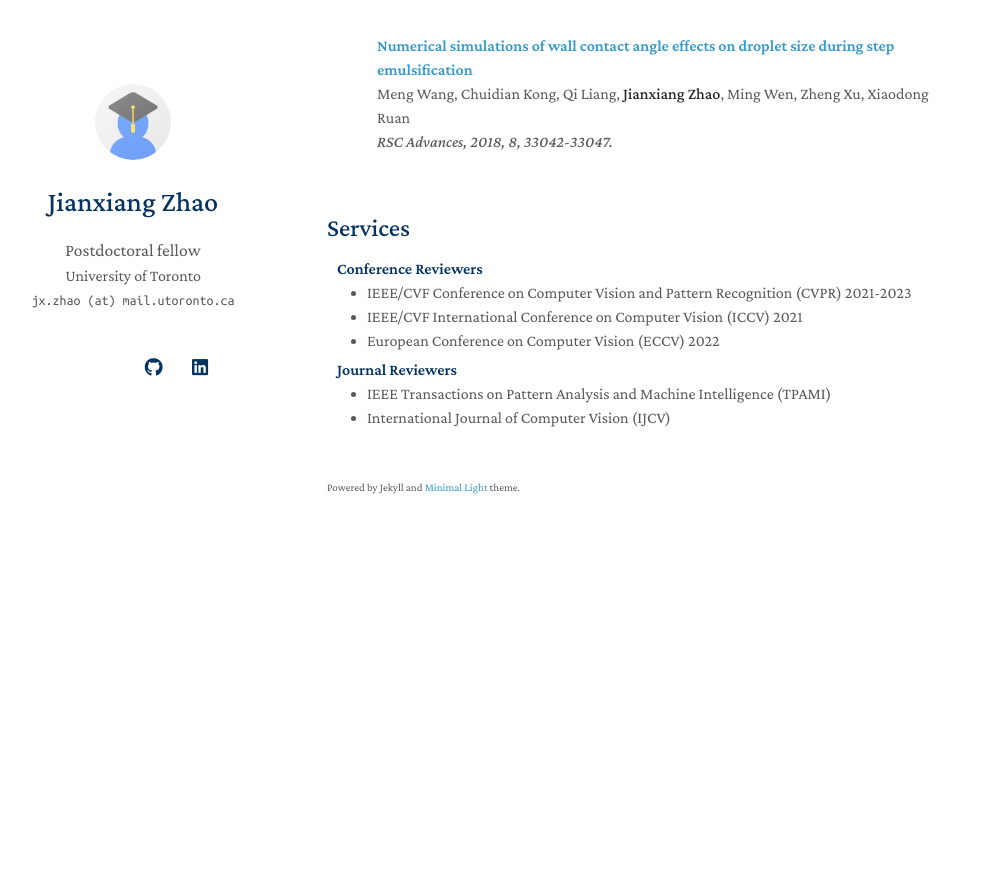
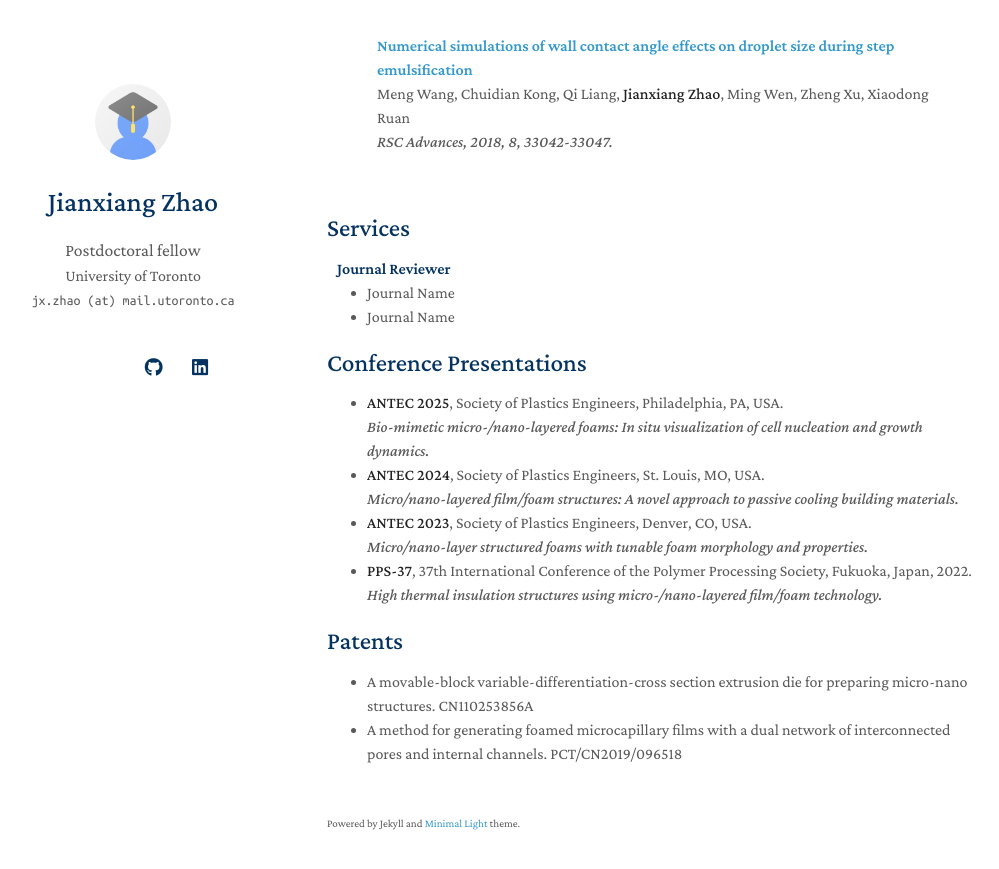
Before and after one commit to ACuriousMind-Z/ACuriousMind-Z.github.io, a Jekyll site: the page built from index.md, in a window 1280 px wide and 900 px high, scrolled down 2204 px. Shown: the top 869 px of the window, without its empty margins (143-1142 px from the left). Built offline with Jekyll 4.4.1, drawn with Linux system fonts in a browser that asks for light colours; a style sheet for code colours, icons or effects is not loaded; our own code applies the rules of GitHub Pages for plain Markdown files; before the commit the page ends 2772 px from its top, so only the background shows below that.

Commit message:
Update services.md with conference and patent details
Added conference presentations and patents sections to services.md.

```diff
--- a/_includes/services.md
+++ b/_includes/services.md
@@ -1,16 +1,27 @@
 ## Services
 
-<h4 style="margin:0 10px 0;">Conference Reviewers</h4>
-
-<ul style="margin:0 0 5px;">
-  <li><a href="http://cvpr2023.thecvf.com/"><autocolor>IEEE/CVF Conference on Computer Vision and Pattern Recognition (CVPR) 2021-2023</autocolor></a></li>
-  <li><a href="http://iccv2021.thecvf.com/"><autocolor>IEEE/CVF International Conference on Computer Vision (ICCV) 2021</autocolor></a></li>
-  <li><a href="https://eccv2022.ecva.net/"><autocolor>European Conference on Computer Vision (ECCV) 2022</autocolor></a></li>
+<h4 style="margin:0 10px 0;">Journal Reviewer</h4>
+<ul style="margin:0 0 20px;">
+  <li><a href="JOURNAL_URL"><autocolor>Journal Name</autocolor></a></li>
+  <li><a href="JOURNAL_URL"><autocolor>Journal Name</autocolor></a></li>
 </ul>
 
-<h4 style="margin:0 10px 0;">Journal Reviewers</h4>
+## Conference Presentations
 
 <ul style="margin:0 0 20px;">
-  <li><a href="https://www.computer.org/csdl/journal/tp"><autocolor>IEEE Transactions on Pattern Analysis and Machine Intelligence (TPAMI)</autocolor></a></li>
-  <li><a href="https://www.springer.com/journal/11263"><autocolor>International Journal of Computer Vision (IJCV)</autocolor></a></li>
+  <li><strong>ANTEC 2025</strong>, Society of Plastics Engineers, Philadelphia, PA, USA.<br>
+  <em>Bio-mimetic micro-/nano-layered foams: In situ visualization of cell nucleation and growth dynamics.</em></li>
+  <li><strong>ANTEC 2024</strong>, Society of Plastics Engineers, St. Louis, MO, USA.<br>
+  <em>Micro/nano-layered film/foam structures: A novel approach to passive cooling building materials.</em></li>
+  <li><strong>ANTEC 2023</strong>, Society of Plastics Engineers, Denver, CO, USA.<br>
+  <em>Micro/nano-layer structured foams with tunable foam morphology and properties.</em></li>
+  <li><strong>PPS-37</strong>, 37th International Conference of the Polymer Processing Society, Fukuoka, Japan, 2022.<br>
+  <em>High thermal insulation structures using micro-/nano-layered film/foam technology.</em></li>
 </ul>
+
+## Patents
+
+<ul style="margin:0 0 20px;">
+  <li>A movable-block variable-differentiation-cross section extrusion die for preparing micro-nano structures. <a href="https://patents.google.com/patent/CN110253856A"><autocolor>CN110253856A</autocolor></a></li>
+  <li>A method for generating foamed microcapillary films with a dual network of interconnected pores and internal channels. PCT/CN2019/096518</li>
+</ul>
```
